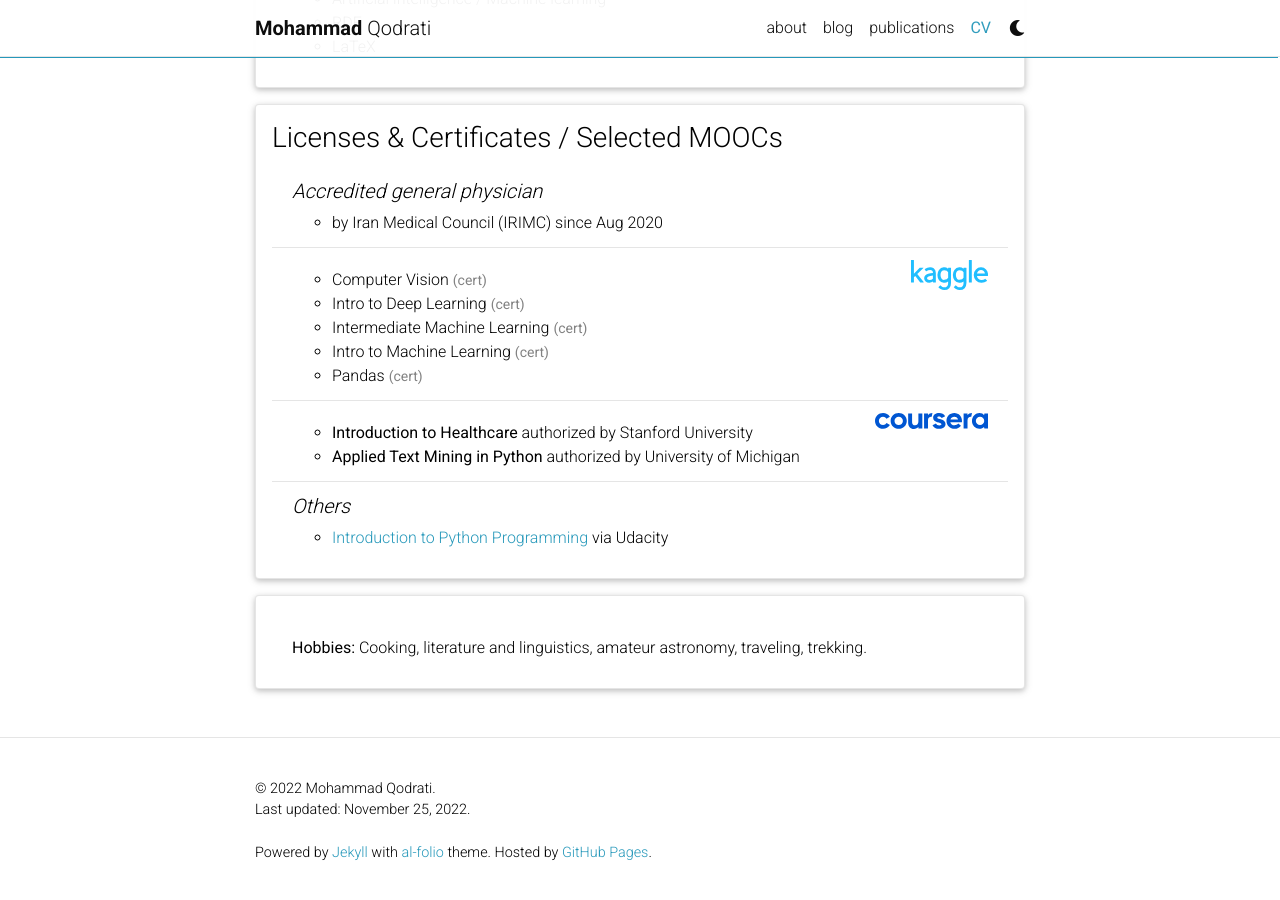
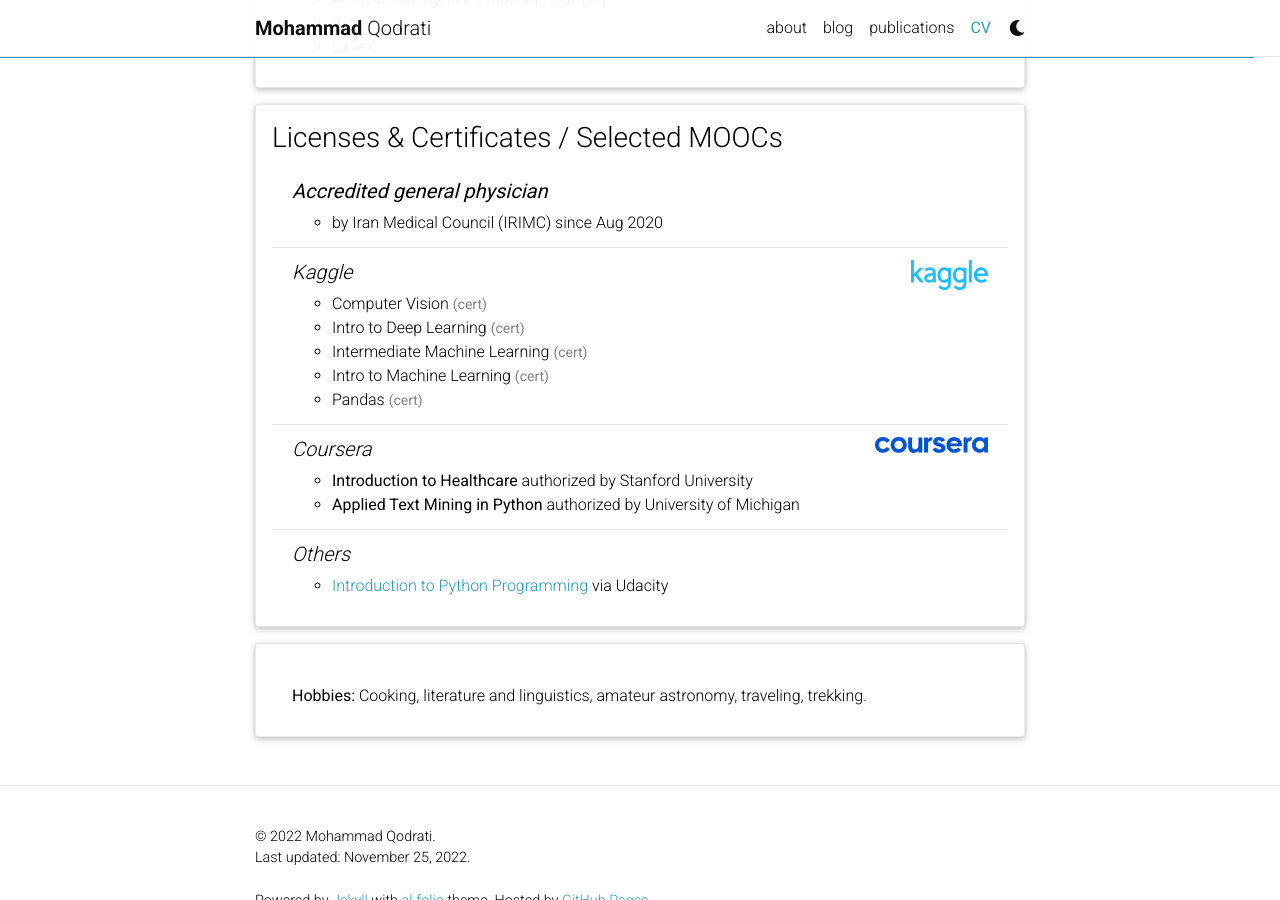
Before and after one commit to qomhmd/qomhmd.github.io, a Jekyll site: the page built from _pages/cv.md, in a window 1280 px wide and 900 px high, scrolled down 2465 px. Built offline with Jekyll 4.4.1, drawn with Linux system fonts in a browser that asks for light colours; comment, search, counter and statistics services are not loaded; a style sheet for code colours, icons or effects is not loaded.

```diff
--- a/_data/cv.yml
+++ b/_data/cv.yml
@@ -94,17 +94,17 @@
 - title: Licenses & Certificates / Selected MOOCs
   type: nested_list
   contents:
-    - title: Accredited general physician
+    - title: <b>Accredited general physician</b>
       items:
         - by Iran Medical Council (IRIMC) since Aug 2020
-    - title: '<a href="https://www.kaggle.com/"><img height="30" src="/assets/img/kaggle-logo.svg" title="Kaggle" alt="Kaggle" class="float-right" style="width: auto;"></a>'
+    - title: 'Kaggle <a href="https://www.kaggle.com/"><img height="30" src="/assets/img/kaggle-logo.svg" title="Kaggle" alt="Kaggle" class="float-right" style="width: auto;"></a>'
       items:
         - Computer Vision <small><a class="desc" href="/assets/img/kaggle_cv.png">(cert)</a></small>
         - Intro to Deep Learning <small><a class="desc" href="/assets/img/kaggle_dl_intro.png">(cert)</a></small>
         - Intermediate Machine Learning <small><a class="desc" href="/assets/img/kaggle_ml_med.png">(cert)</a></small>
         - Intro to Machine Learning <small><a class="desc" href="/assets/img/kaggle_ml_intro.png">(cert)</a></small>
         - Pandas <small><a class="desc" href="/assets/img/kaggle_pd.png">(cert)</a></small>
-    - title: '<a href="https://www.coursera.org/"><img height="16" src="/assets/img/coursera.svg" title="Coursera" alt="Coursera" class="float-right" style="width: auto"></a>'
+    - title: 'Coursera <a href="https://www.coursera.org/"><img height="16" src="/assets/img/coursera.svg" title="Coursera" alt="Coursera" class="float-right" style="width: auto"></a>'
       items:
         - <b>Introduction to Healthcare</b> authorized by Stanford University
         - <b>Applied Text Mining in Python</b> authorized by University of Michigan
```
Also changed, not shown: assets/img/irimc-logo.png (deleted).
